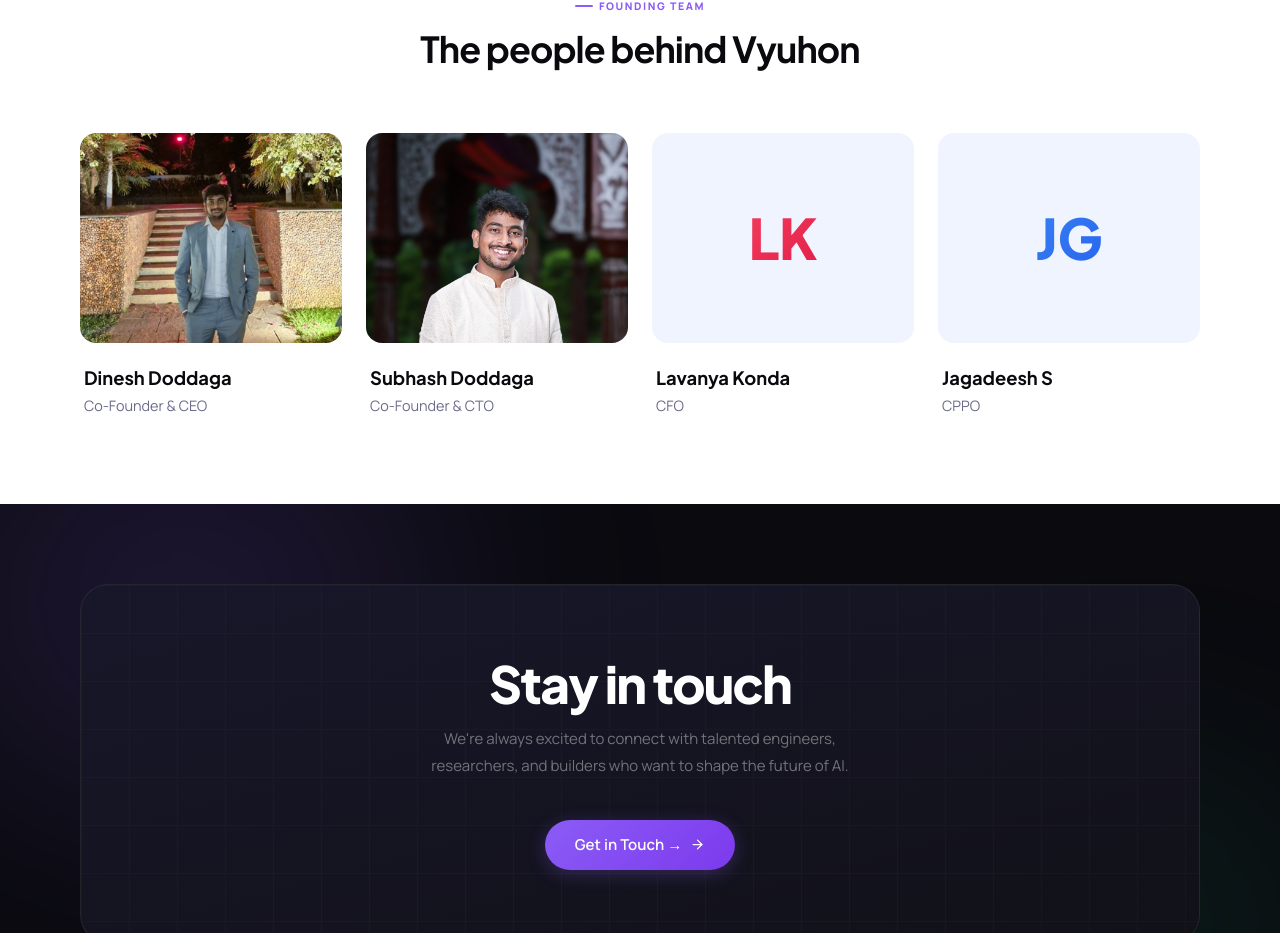
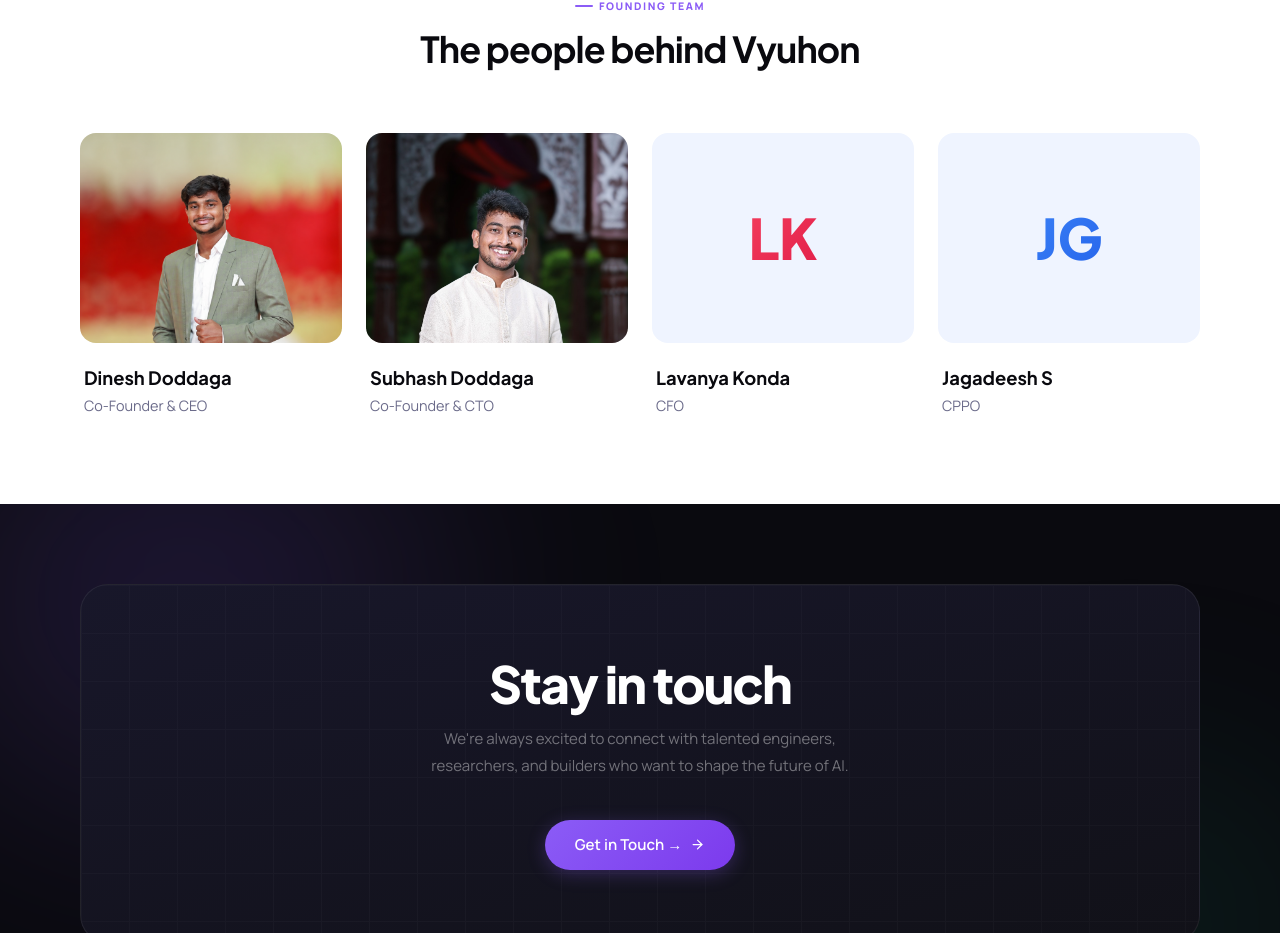
Before and after one commit to vyuhon-tech/vyuhon-v2, a React (Vite) app: page /about in a window 1280 px wide. Shown: the part 1958-2891 px from the top of the page. Built offline with nearby package versions, Linux system fonts and the light colour scheme.

Commit message:
chore: update Dinesh Doddaga profile image to v2 version

```diff
--- a/src/pages/About.jsx
+++ b/src/pages/About.jsx
@@ -8,7 +8,7 @@ const TEAM = [
     initials: 'DD',
     name: 'Dinesh Doddaga',
     role: 'Co-Founder & CEO',
-    image: '/team-dinesh.jpg',
+    image: '/team-dinesh-v2.png',
     bio: 'Designer and Product Manager with a sharp eye for user experience. Leads the product vision at Vyuhon, translating complex AI capabilities into intuitive, human-centred interfaces.',
 
     gradA: '#8B5CF6', gradB: '#7C3AED',
```
Also changed, not shown: public/team-dinesh-v2.png (added), public/team-dinesh.jpg (deleted).
